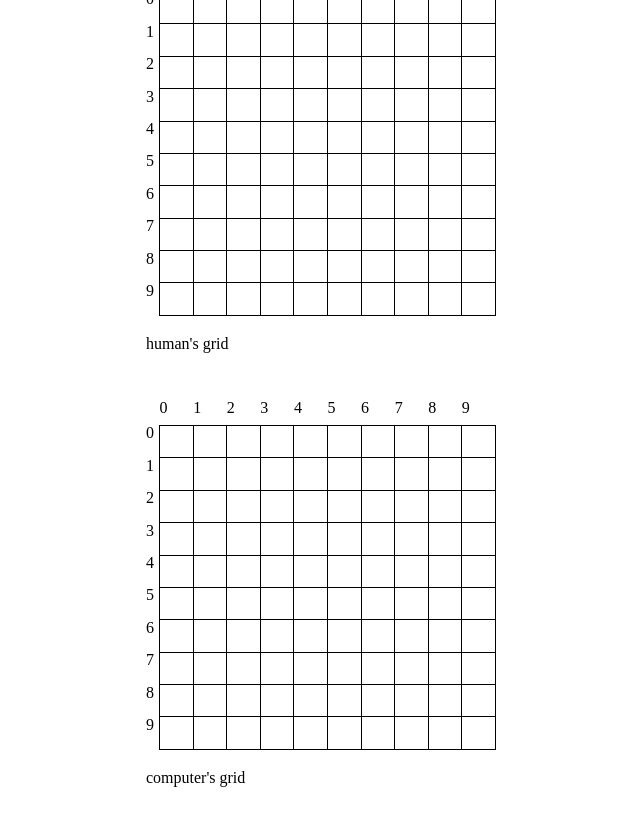
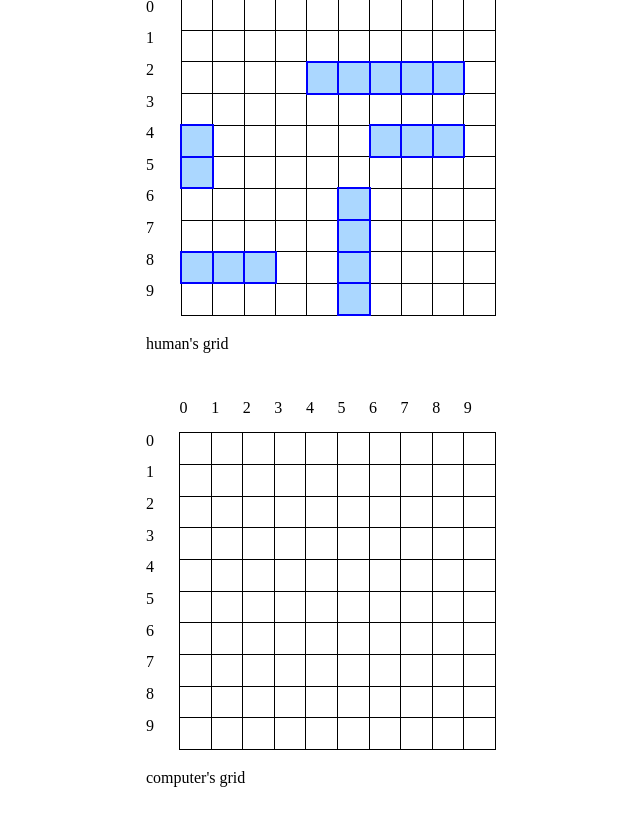
Before and after one commit to maybethee/battleship, a website built with webpack: page src/index.html in a window 1280 px wide. Both pictures are taken after a click on the button "start". Shown: the whole page, without its empty margins (319-959 px from the left). Built offline with nearby package versions, Linux system fonts and the light colour scheme.

Commit message:
Add methods to randomly place players' ships

```diff
--- a/src/dom.js
+++ b/src/dom.js
@@ -8,10 +8,9 @@ let availableCoordinates = [];
 
 // need to make sure the button can only get clicked once
 gameStartBtn.addEventListener("click", () => {
-  console.log(game);
+  // console.log(game);
 
   gameStartBtn.remove();
-  // gameStartBtn.setAttribute("style", "display: none;");
 
   // computer guess pool
   intializePossibleCoordinates();
@@ -28,20 +27,25 @@ function setupDOM() {
   const p1 = game.players[0];
   const p2 = game.players[1];
 
-  // set ships on boards
-  p1.board.placeShip(new Ship(2), 2, 3);
-  // p1.board.placeShip(new Ship(10), 0, 0);
-  // p1.board.placeShip(new Ship(10), 1, 0);
-  // p1.board.placeShip(new Ship(10), 2, 0);
-  // p1.board.placeShip(new Ship(10), 3, 0);
-  // p1.board.placeShip(new Ship(10), 4, 0);
-  // p1.board.placeShip(new Ship(10), 5, 0);
-  // p1.board.placeShip(new Ship(10), 6, 0);
-  // p1.board.placeShip(new Ship(10), 7, 0);
-  // p1.board.placeShip(new Ship(10), 8, 0);
-  // p1.board.placeShip(new Ship(10), 9, 0);
+  // create arrays of ships for each player
+  let ships1 = [
+    new Ship(5),
+    new Ship(4),
+    new Ship(3),
+    new Ship(3),
+    new Ship(2),
+  ];
+  let ships2 = [
+    new Ship(5),
+    new Ship(4),
+    new Ship(3),
+    new Ship(3),
+    new Ship(2),
+  ];
 
-  p2.board.placeShip(new Ship(2), 5, 5, "vertical");
+  // place ships on boards
+  p1.board.placeRandomShips(ships1);
+  p2.board.placeRandomShips(ships2);
 
   // create boards
   createPlayerBoards();
@@ -87,6 +91,8 @@ function createPlayerBoards() {
           // make clickable if player is opponent
           cell.style.cursor = "pointer";
           cell.addEventListener("click", () => cellClick(cell));
+        } else if (player.board.isShip(cell.dataset.y, cell.dataset.x)) {
+          cell.classList.add("ship");
         }
 
         row.appendChild(cell);
@@ -139,6 +145,7 @@ function updateDOM() {
     ) {
       // check if cell is ship
       if (game.players[0].board.isShip(cell.dataset.y, cell.dataset.x)) {
+        cell.classList.remove("ship");
         cell.classList.add("hit");
       } else {
         cell.classList.add("miss");
@@ -205,7 +212,6 @@ function computerTurn() {
 
   if (game.winCheck()) {
     gameOver();
-
     return;
   }
 
--- a/src/index.js
+++ b/src/index.js
@@ -55,6 +55,64 @@ class Gameboard {
       boardString += "\n";
     }
     console.log(boardString);
+  }
+
+  placeRandomShips(shipArr) {
+    for (let ship of shipArr) {
+      let placed = false;
+      while (!placed) {
+        // Generate a random orientation, x-coordinate, and y-coordinate
+        let orientation = Math.random() < 0.5 ? "horizontal" : "vertical";
+        let x = Math.floor(Math.random() * this.board.length);
+        let y = Math.floor(Math.random() * this.board.length);
+
+        // Check if the ship can be placed at the generated location
+        if (this.canPlace(ship, x, y, orientation)) {
+          this.placeShip(ship, x, y, orientation);
+          placed = true;
+        }
+      }
+    }
+  }
+
+  canPlace(ship, x, y, orientation) {
+    for (let i = 0; i < ship.length; i++) {
+      let xCoordinate, yCoordinate;
+      if (orientation === "vertical") {
+        xCoordinate = x + i;
+        yCoordinate = y;
+      } else {
+        xCoordinate = x;
+        yCoordinate = y + i;
+      }
+
+      // Check the cell itself
+      if (
+        xCoordinate >= this.board.length ||
+        yCoordinate >= this.board.length ||
+        this.board[yCoordinate][xCoordinate] instanceof Ship
+      ) {
+        return false;
+      }
+
+      // Check the surrounding cells
+      for (let dx = -1; dx <= 1; dx++) {
+        for (let dy = -1; dy <= 1; dy++) {
+          let nx = xCoordinate + dx;
+          let ny = yCoordinate + dy;
+          if (
+            nx >= 0 &&
+            nx < this.board.length &&
+            ny >= 0 &&
+            ny < this.board.length &&
+            this.board[ny][nx] instanceof Ship
+          ) {
+            return false;
+          }
+        }
+      }
+    }
+    return true;
   }
 
   placeShip(ship, xCoordinate, yCoordinate, orientation = "horizontal") {
--- a/src/style.css
+++ b/src/style.css
@@ -77,10 +77,15 @@ button {
 .human-cell,
 .computer-cell {
   border: 1px solid black;
-  padding: 10px;
+}
+
+.computer-cell:hover {
+  background-color: rgba(255, 192, 203, 0.566);
+  border: 2px solid rgb(116, 0, 19);
 }
 
 .ship {
+  background-color: rgba(2, 133, 255, 0.33);
   border: solid 2px blue;
 }
 
```
